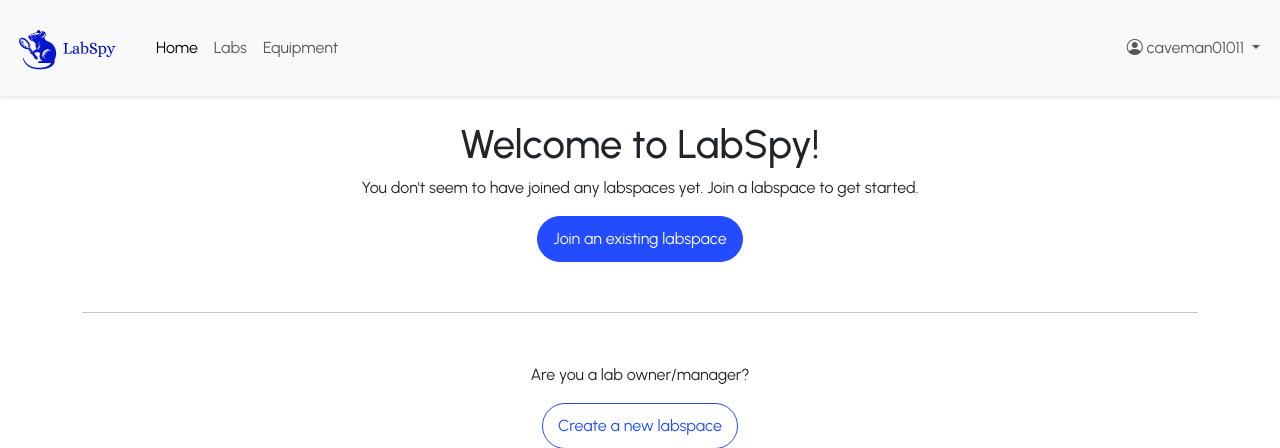
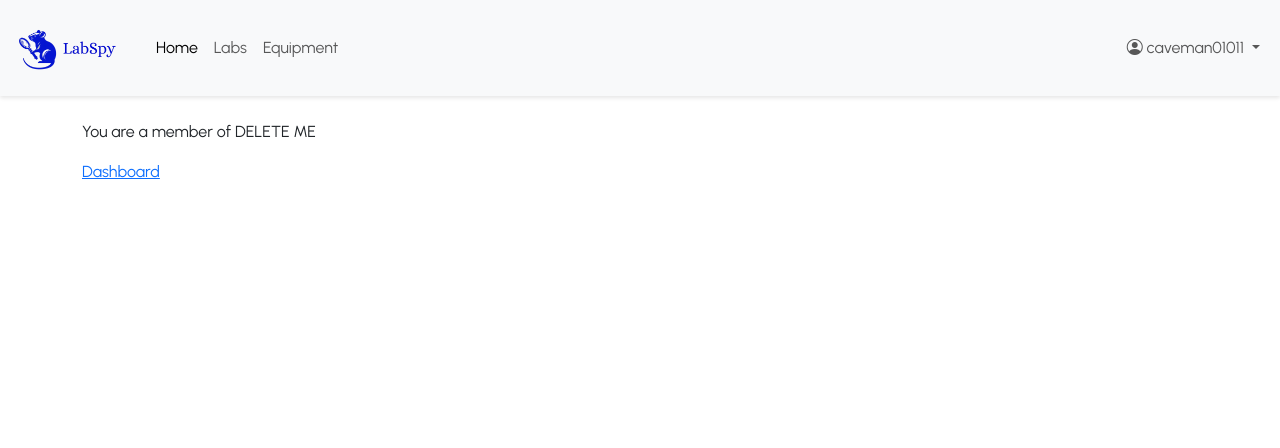
Before and after one commit to caveman01011/labspy, a Django app: page /labspaces/ in a window 1280 px wide. Shown: the top 448 px of the page. Run offline with Django 5.2, Linux system fonts and the light colour scheme; a user stored in the database is signed in; data comes from the database, SQL or seed files in the repository; both versions use the stored data as it was after the commit.

Commit message:
Update labspaces/home.html to detect joined labs

```diff
--- a/labspy/labspaces/templates/labspaces/home.html
+++ b/labspy/labspaces/templates/labspaces/home.html
@@ -1,6 +1,13 @@
 {% extends 'labspaces/layout.html' %}
 
 {% block content %}
+
+{% if user_labs %}
+    {% for lab in user_labs %}
+        <p>You are a member of {{lab.name}}</p>
+        <a href="{% url "labspaces:labspace_view" code=lab.code %}">Dashboard</a>
+    {% endfor %}
+{% else %}
     <h1 class="text-center">Welcome to LabSpy!</h1>
     <p class="text-center">You don't seem to have joined any labspaces yet. Join a labspace to get started.</p>
     <div class="d-flex justify-content-center gap-3">
@@ -12,6 +19,7 @@
     <div class="d-flex justify-content-center gap-3">
         <button class="btn-1 create-lab-btn" onclick="window.location.href='{% url 'labspaces:lab_create' %}'">Create a new labspace  </button>
     </div>
+{% endif %}
 
 <!-- Join Lab Modal -->
 <div class="modal fade" id="joinLabModal" tabindex="-1" aria-labelledby="joinLabModalLabel" aria-hidden="true">
--- a/labspy/labspaces/views.py
+++ b/labspy/labspaces/views.py
@@ -42,7 +42,13 @@ def is_lab_member(user, lab_code):
 # Create your views here.
 @login_required
 def home(request):
-    return render(request, 'labspaces/home.html')
+    user_labs_qs = Lab.objects.filter(
+        labmembership__user=request.user
+    ).exclude(
+        labmembership__role='pending'
+    ).distinct()
+    user_labs = list(user_labs_qs) if user_labs_qs.exists() else []
+    return render(request, 'labspaces/home.html', {"user_labs": user_labs})
 
 @login_required
 def lab_index(request):
```
Also changed, not shown: labspy/db.sqlite3. Lines whose indentation alone changed are shown as unchanged.
